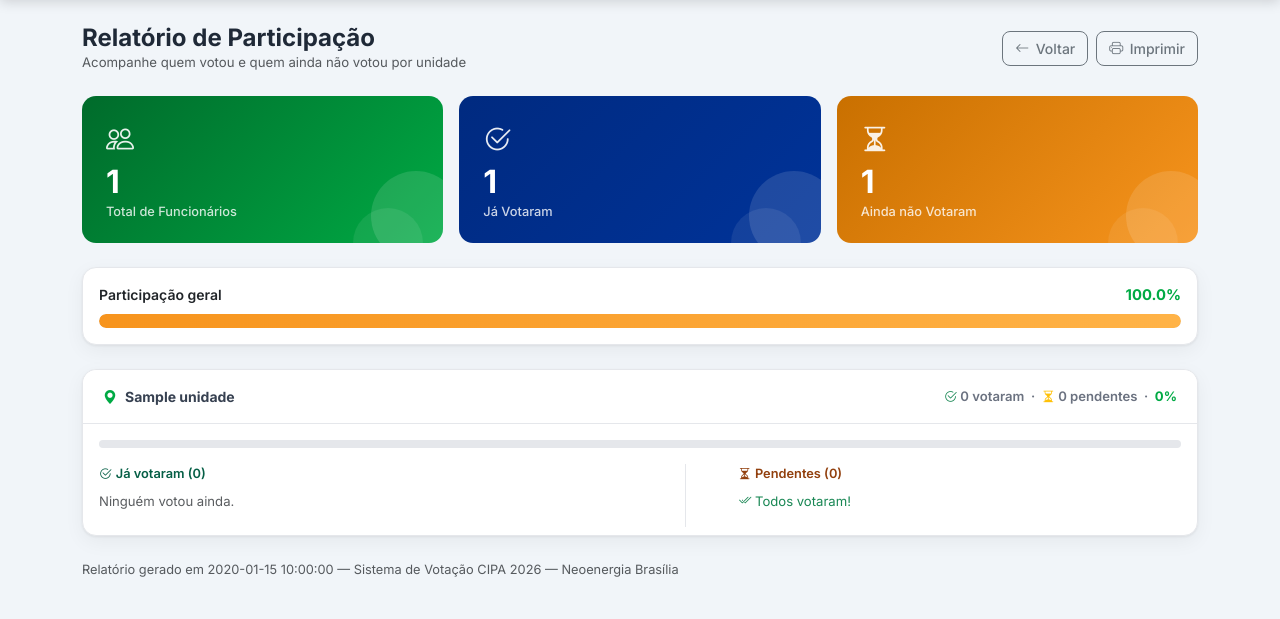
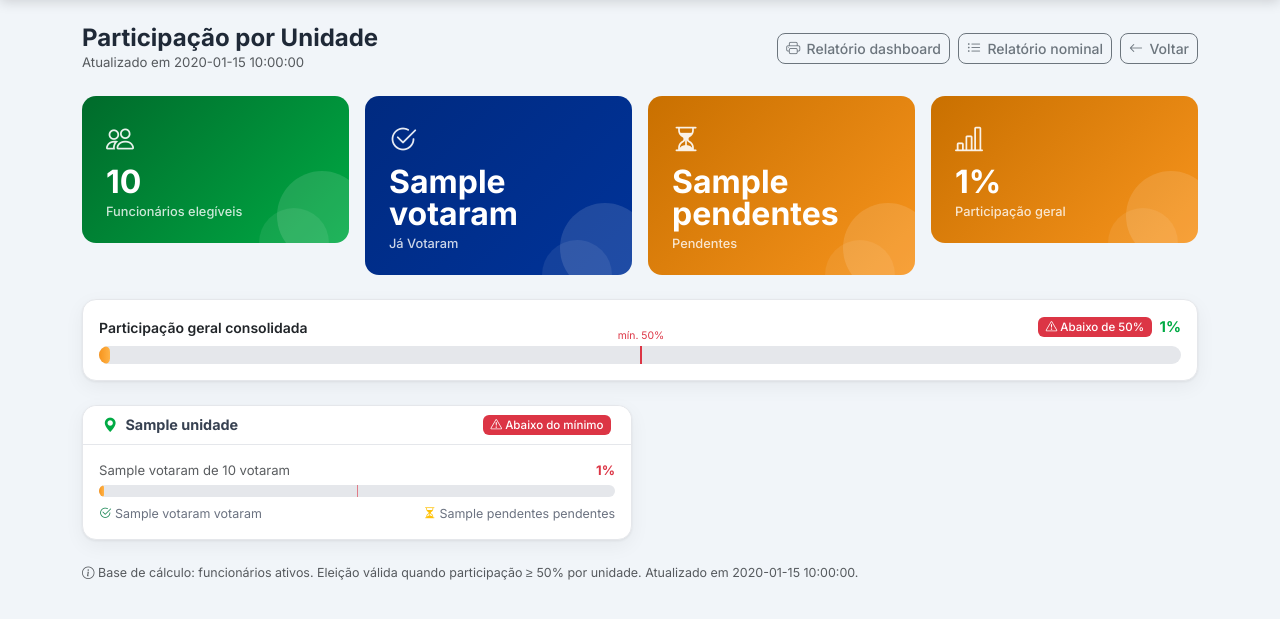
Before and after one commit to Kaiodrx/Projeto-Cipa-2026, a Flask app: template templates/admin/participacao.html in a window 1280 px wide. Shown: the part 70-689 px from the top of the page. Run offline with Flask 3, Linux system fonts and the light colour scheme; the template is opened without the code that fills it: most values are stand-ins (such as "Sample title", 1, 10 or a date in 2020).

Commit message:
Update participacao.html

```diff
--- a/templates/admin/participacao.html
+++ b/templates/admin/participacao.html
@@ -3,183 +3,133 @@
 
 {% block admin_content %}
 
-<div class="d-none d-print-block text-center mb-4">
-    <h2 class="fw-bold">Relatório de Participação — Eleição CIPA 2026</h2>
-    <p class="text-muted">Gerado em: {{ now }}</p>
-    <hr>
-</div>
-
-<div class="d-flex align-items-center justify-content-between mb-4 d-print-none flex-wrap gap-3">
+<div class="d-flex align-items-center justify-content-between mb-4 flex-wrap gap-3">
     <div>
-        <h4 class="fw-bold mb-0">Relatório de Participação</h4>
-        <p class="text-muted mb-0" style="font-size:.825rem;">Acompanhe quem votou e quem ainda não votou por unidade</p>
+        <h4 class="fw-bold mb-0">Participação por Unidade</h4>
+        <p class="text-muted mb-0" style="font-size:.825rem;">Atualizado em {{ now }}</p>
     </div>
-    <div class="d-flex gap-2">
-        <a href="{{ url_for('admin.dashboard') }}" class="btn btn-outline-secondary">
+    <div class="d-flex gap-2 flex-wrap">
+        <a href="{{ url_for('admin.participacao_dashboard') }}" class="btn btn-outline-secondary btn-sm">
+            <i class="bi bi-printer"></i> Relatório dashboard
+        </a>
+        <a href="{{ url_for('admin.participacao_nominal') }}" class="btn btn-outline-secondary btn-sm">
+            <i class="bi bi-list-ul"></i> Relatório nominal
+        </a>
+        <a href="{{ url_for('admin.dashboard') }}" class="btn btn-outline-secondary btn-sm">
             <i class="bi bi-arrow-left"></i> Voltar
         </a>
-        <button onclick="window.print()" class="btn btn-outline-secondary">
-            <i class="bi bi-printer"></i> Imprimir
-        </button>
     </div>
 </div>
 
 {# ── Resumo geral ── #}
 <div class="row g-3 mb-4">
-    <div class="col-md-4">
+    <div class="col-md-3">
         <div class="stat-card stat-green">
             <div class="stat-icon"><i class="bi bi-people"></i></div>
-            <div class="stat-value">{{ total_funcionarios }}</div>
-            <div class="stat-label">Total de Funcionários</div>
+            <div class="stat-value">{{ dados.total }}</div>
+            <div class="stat-label">Funcionários elegíveis</div>
         </div>
     </div>
-    <div class="col-md-4">
+    <div class="col-md-3">
         <div class="stat-card stat-blue">
             <div class="stat-icon"><i class="bi bi-check2-circle"></i></div>
-            <div class="stat-value">{{ total_votaram }}</div>
+            <div class="stat-value">{{ dados.votaram }}</div>
             <div class="stat-label">Já Votaram</div>
         </div>
     </div>
-    <div class="col-md-4">
+    <div class="col-md-3">
         <div class="stat-card stat-amber">
             <div class="stat-icon"><i class="bi bi-hourglass-split"></i></div>
-            <div class="stat-value">{{ total_pendentes }}</div>
-            <div class="stat-label">Ainda não Votaram</div>
+            <div class="stat-value">{{ dados.pendentes }}</div>
+            <div class="stat-label">Pendentes</div>
+        </div>
+    </div>
+    <div class="col-md-3">
+        <div class="stat-card {{ 'stat-green' if dados.valida else 'stat-amber' }}">
+            <div class="stat-icon"><i class="bi bi-bar-chart-line"></i></div>
+            <div class="stat-value">{{ dados.percentual }}%</div>
+            <div class="stat-label">Participação geral</div>
         </div>
     </div>
 </div>
 
-{# Barra geral #}
+{# Barra geral com marcador de 50% #}
 <div class="card mb-4">
     <div class="card-body">
-        {% set pct_geral = ((total_votaram / total_funcionarios * 100) | round(1)) if total_funcionarios > 0 else 0 %}
-        <div class="d-flex justify-content-between mb-2">
-            <span class="fw-semibold" style="font-size:.875rem;">Participação geral</span>
-            <span class="fw-bold" style="color:#00AA44;">{{ pct_geral }}%</span>
+        <div class="d-flex justify-content-between align-items-center mb-2">
+            <span class="fw-semibold" style="font-size:.875rem;">Participação geral consolidada</span>
+            <div class="d-flex align-items-center gap-2">
+                {% if dados.valida %}
+                <span class="badge bg-success"><i class="bi bi-check-circle"></i> Válida ≥ 50%</span>
+                {% else %}
+                <span class="badge bg-danger"><i class="bi bi-exclamation-triangle"></i> Abaixo de 50%</span>
+                {% endif %}
+                <span class="fw-bold" style="color:#00AA44;">{{ dados.percentual }}%</span>
+            </div>
         </div>
-        <div class="progress" style="height:14px;">
-            <div class="progress-bar" style="width:{{ pct_geral }}%;"></div>
+        <div class="position-relative" style="height:18px;">
+            <div class="progress h-100">
+                <div class="progress-bar {{ 'bg-success' if dados.valida else 'bg-warning' }}"
+                     style="width:{{ dados.percentual }}%;"></div>
+            </div>
+            {# Marcador visual do mínimo de 50% #}
+            <div class="position-absolute top-0" style="left:50%;width:2px;height:100%;background:#dc3545;z-index:10;">
+                <span style="position:absolute;top:-18px;left:50%;transform:translateX(-50%);font-size:.65rem;color:#dc3545;white-space:nowrap;">mín. 50%</span>
+            </div>
         </div>
     </div>
 </div>
 
-{# ── Por unidade ── #}
-{% for unidade in unidades %}
-{% set dados = dados_por_unidade[unidade] %}
-{% set pct = ((dados.votaram | length / dados.total * 100) | round(1)) if dados.total > 0 else 0 %}
-
-<div class="card mb-4" style="page-break-inside: avoid;">
-    <div class="card-header d-flex align-items-center justify-content-between flex-wrap gap-2">
-        <div class="d-flex align-items-center gap-2">
-            <i class="bi bi-geo-alt-fill" style="color:#00AA44;"></i>
-            <strong>{{ unidade }}</strong>
+{# ── Cards por unidade ── #}
+<div class="row g-3">
+{% for item in dados.por_unidade %}
+<div class="col-md-6">
+    <div class="card h-100">
+        <div class="card-header d-flex align-items-center justify-content-between py-2">
+            <div class="d-flex align-items-center gap-2">
+                <i class="bi bi-geo-alt-fill" style="color:#00AA44;font-size:.9rem;"></i>
+                <strong style="font-size:.9rem;">{{ item.unidade }}</strong>
+            </div>
+            {% if item.total == 0 %}
+            <span class="badge bg-secondary">Sem cadastro</span>
+            {% elif item.valida %}
+            <span class="badge bg-success"><i class="bi bi-check-circle"></i> Válida</span>
+            {% else %}
+            <span class="badge bg-danger"><i class="bi bi-exclamation-triangle"></i> Abaixo do mínimo</span>
+            {% endif %}
         </div>
-        <div class="d-flex align-items-center gap-3">
-            <span style="font-size:.82rem;color:#6b7280;">
-                <i class="bi bi-check2-circle text-success"></i> {{ dados.votaram | length }} votaram
-                &nbsp;·&nbsp;
-                <i class="bi bi-hourglass-split text-warning"></i> {{ dados.pendentes | length }} pendentes
-                &nbsp;·&nbsp;
-                <strong style="color:#00AA44;">{{ pct }}%</strong>
-            </span>
+        <div class="card-body py-3">
+            {% if item.total == 0 %}
+            <p class="text-muted mb-0" style="font-size:.85rem;">Nenhum funcionário ativo cadastrado.</p>
+            {% else %}
+            <div class="d-flex justify-content-between mb-1" style="font-size:.82rem;">
+                <span class="text-muted">{{ item.votaram }} de {{ item.total }} votaram</span>
+                <span class="fw-bold {{ 'text-success' if item.valida else 'text-danger' }}">
+                    {{ item.percentual }}%
+                </span>
+            </div>
+            <div class="position-relative" style="height:12px;">
+                <div class="progress h-100">
+                    <div class="progress-bar {{ 'bg-success' if item.valida else 'bg-warning' }}"
+                         style="width:{{ item.percentual }}%;"></div>
+                </div>
+                <div class="position-absolute top-0" style="left:50%;width:1px;height:100%;background:#dc3545;opacity:.6;"></div>
+            </div>
+            <div class="d-flex justify-content-between mt-2" style="font-size:.78rem;color:#6b7280;">
+                <span><i class="bi bi-check2-circle text-success"></i> {{ item.votaram }} votaram</span>
+                <span><i class="bi bi-hourglass-split text-warning"></i> {{ item.pendentes }} pendentes</span>
+            </div>
+            {% endif %}
         </div>
-    </div>
-
-    <div class="card-body pb-2">
-        <div class="progress mb-3" style="height:8px;">
-            <div class="progress-bar" style="width:{{ pct }}%;"></div>
-        </div>
-
-        {% if dados.total == 0 %}
-        <p class="text-muted text-center py-2" style="font-size:.85rem;">Nenhum funcionário cadastrado nesta unidade.</p>
-        {% else %}
-        <div class="row g-0">
-            {# Coluna: já votaram #}
-            <div class="col-md-6 pe-md-2">
-                <p class="fw-semibold mb-2 d-flex align-items-center gap-1" style="font-size:.8rem;color:#065f46;">
-                    <i class="bi bi-check2-circle"></i> Já votaram ({{ dados.votaram | length }})
-                </p>
-                {% if dados.votaram %}
-                <div class="table-responsive">
-                    <table class="table table-sm mb-0">
-                        <thead>
-                            <tr>
-                                <th>Matrícula</th>
-                                <th>Nome</th>
-                            </tr>
-                        </thead>
-                        <tbody>
-                            {% for f in dados.votaram %}
-                            <tr>
-                                <td>
-                                    <code style="background:#f3f4f6;padding:.15rem .4rem;border-radius:4px;font-size:.78rem;">
-                                        {{ f.matricula }}
-                                    </code>
-                                </td>
-                                <td style="font-size:.85rem;">{{ f.nome }}</td>
-                            </tr>
-                            {% endfor %}
-                        </tbody>
-                    </table>
-                </div>
-                {% else %}
-                <p class="text-muted" style="font-size:.82rem;">Ninguém votou ainda.</p>
-                {% endif %}
-            </div>
-
-            {# Divisor #}
-            <div class="col-md-1 d-none d-md-flex justify-content-center">
-                <div style="width:1px;background:#e5e7eb;margin:0 auto;"></div>
-            </div>
-
-            {# Coluna: pendentes #}
-            <div class="col-md-5 ps-md-2 mt-3 mt-md-0">
-                <p class="fw-semibold mb-2 d-flex align-items-center gap-1" style="font-size:.8rem;color:#92400e;">
-                    <i class="bi bi-hourglass-split"></i> Pendentes ({{ dados.pendentes | length }})
-                </p>
-                {% if dados.pendentes %}
-                <div class="table-responsive">
-                    <table class="table table-sm mb-0">
-                        <thead>
-                            <tr>
-                                <th>Matrícula</th>
-                                <th>Nome</th>
-                            </tr>
-                        </thead>
-                        <tbody>
-                            {% for f in dados.pendentes %}
-                            <tr>
-                                <td>
-                                    <code style="background:#fff7ed;padding:.15rem .4rem;border-radius:4px;font-size:.78rem;">
-                                        {{ f.matricula }}
-                                    </code>
-                                </td>
-                                <td style="font-size:.85rem;">{{ f.nome }}</td>
-                            </tr>
-                            {% endfor %}
-                        </tbody>
-                    </table>
-                </div>
-                {% else %}
-                <p class="text-success" style="font-size:.82rem;">
-                    <i class="bi bi-check2-all"></i> Todos votaram!
-                </p>
-                {% endif %}
-            </div>
-        </div>
-        {% endif %}
     </div>
 </div>
 {% endfor %}
+</div>
 
-<p class="text-muted mt-2 d-print-block" style="font-size:.8rem;">
-    Relatório gerado em {{ now }} — Sistema de Votação CIPA 2026 — Neoenergia Brasília
+<p class="text-muted mt-4" style="font-size:.78rem;">
+    <i class="bi bi-info-circle"></i>
+    Base de cálculo: funcionários ativos. Eleição válida quando participação ≥ 50% por unidade.
+    Atualizado em {{ now }}.
 </p>
 
-<style>
-@media print {
-    body { background: #fff; font-size: 10pt; }
-    .card { border: 1px solid #ccc !important; box-shadow: none !important; }
-}
-</style>
 {% endblock %}
```
